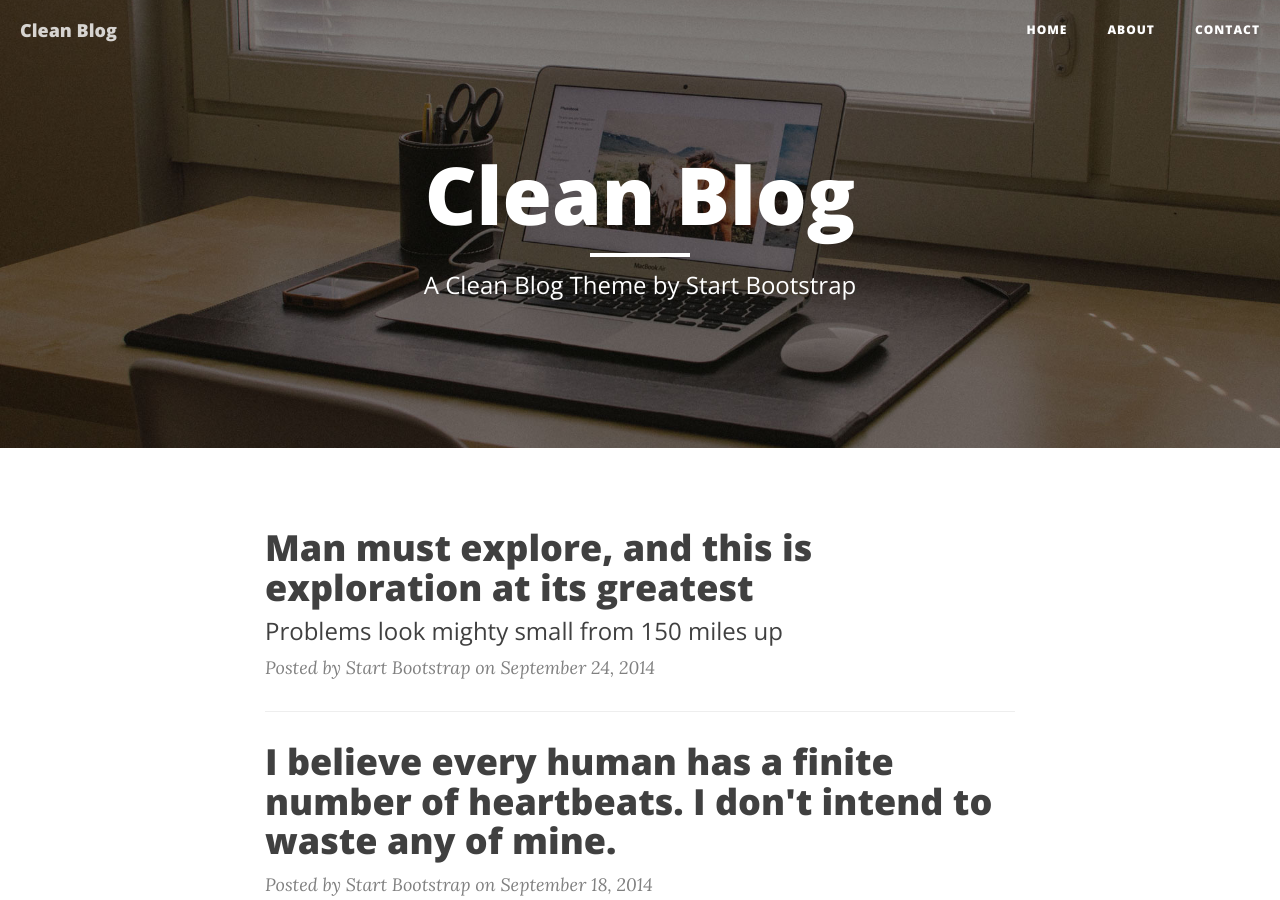
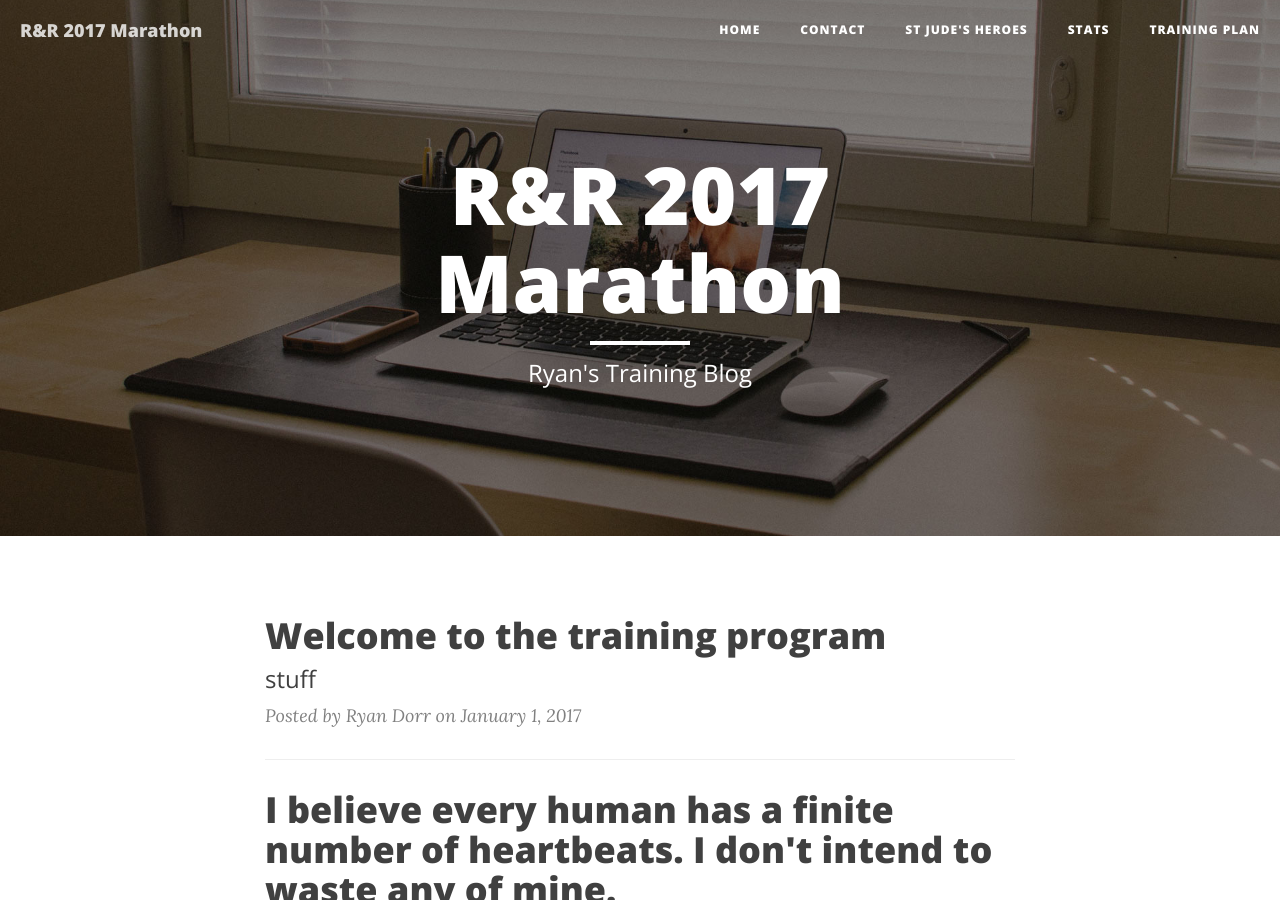
Before and after one commit to ryandorr17/marathon-blog, a Jekyll site: the page built from index.html, in a window 1280 px wide and 900 px high. Built offline with Jekyll 4.4.1, drawn with Linux system fonts in a browser that asks for light colours; nearby versions of some CDN libraries; the list of posts is cut into pages by our own code; some of the changed text lies outside the part shown.

Commit message:
add layout and nav pages and first post

```diff
--- a/_config.yml
+++ b/_config.yml
@@ -1,15 +1,13 @@
 # Site settings
-title: Clean Blog
+title: R&R 2017 Marathon
 header-img: img/home-bg.jpg
-email: your-email@yourdomain.com
-copyright_name: Your/Project/Corporate Name
-description: "Write your site description here. It will be used as your sites meta description as well!"
+email: ryandorr17@gmail.com
+copyright_name: b&r events
+description: "Ryan Dorr's marathon training blog for the 2017 Nashville Rock and Roll Marathon."
 baseurl: ""
-url: "http://yourdomain.com"
-twitter_username: SBootstrap
-github_username:  davidtmiller
-facebook_username:  StartBootstrap
-email_username:  your-email@yourdomain.com
+url: "http://ryandorr17.github.io"
+github_username:  ryandorr17
+email_username:  ryandorr17@gmail.com
 
 # Google Analytics
 # To enable google analytics, uncomment below line with a valid Google Tracking ID
--- a/_posts/2014-09-24-man-must-explore.markdown
+++ b/_posts/2014-09-24-man-must-explore.markdown
@@ -1,9 +1,9 @@
 ---
 layout:     post
-title:      "Man must explore, and this is exploration at its greatest"
-subtitle:   "Problems look mighty small from 150 miles up"
-date:       2014-09-24 12:00:00
-author:     "Start Bootstrap"
+title:      "Welcome to the training program"
+subtitle:   "stuff"
+date:       2017-01-01 12:00:00
+author:     "Ryan Dorr"
 header-img: "img/post-bg-06.jpg"
 ---
 
--- a/index.html
+++ b/index.html
@@ -1,6 +1,6 @@
 ---
 layout: page
-description: "A Clean Blog Theme by Start Bootstrap"
+description: "Ryan's Training Blog"
 ---
 
 {% for post in paginator.posts %}
--- a/about.html
+++ b/stats.html
@@ -1,7 +1,7 @@
 ---
 layout: page
-title: "About"
-description: "This is what I do."
+title: "Stats"
+description: "Running and Fund Raising Progress"
 header-img: "img/about-bg.jpg"
 ---
 
```
Also changed, not shown: st-jude-heroes.html (added, +12 -0 lines), training-plan.html (added, +12 -0 lines).
